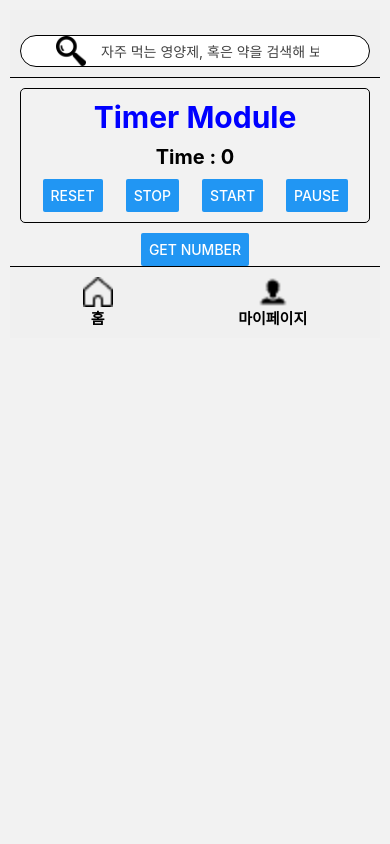
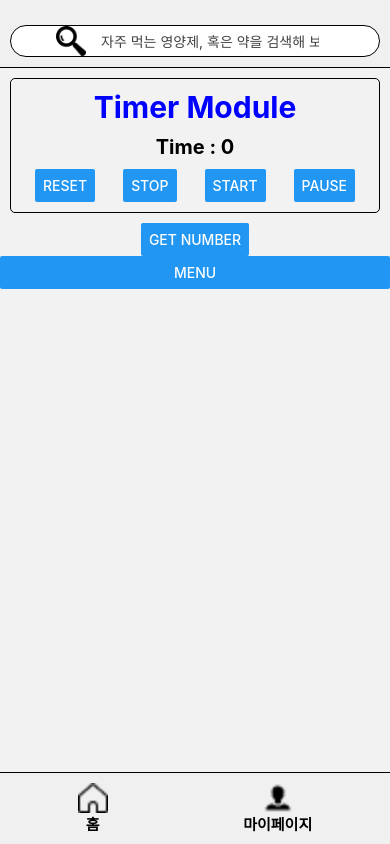
Before and after one commit to kimmainsain/RN_TESTING, a React Native app: screen / in a window 390 px wide. Built offline with nearby package versions, Linux system fonts and the light colour scheme; what react-native-responsive-dimensions would draw is missing.

Commit message:
🎨 Design (Main): Add ScrollView and Menu button to Main screen

```diff
--- a/src/screens/Main.tsx
+++ b/src/screens/Main.tsx
@@ -1,5 +1,5 @@
 import React, { useEffect, useState } from "react";
-import { Text, View, Button, TouchableOpacity } from "react-native";
+import { Text, View, Button, TouchableOpacity, ScrollView } from "react-native";
 import Timer from "../components/Timer/Timer";
 import MainHeader from "../components/Header/MainHeader";
 import MainFooter from "../components/Footer/MainFooter";
@@ -10,12 +10,13 @@ const Main = ({ route, navigation }: CommonType.MainProps) => {
 		<>
 			<View
 				style={{
-					marginTop: 10,
-					marginLeft: 10,
-					marginRight: 10,
+					flex: 1,
 				}}>
 				<MainHeader />
-				<Timer />
+				<ScrollView>
+					<Timer />
+					<Button title="Menu" onPress={() => navigation.navigate("Menu")} />
+				</ScrollView>
 				<MainFooter />
 			</View>
 		</>
```
